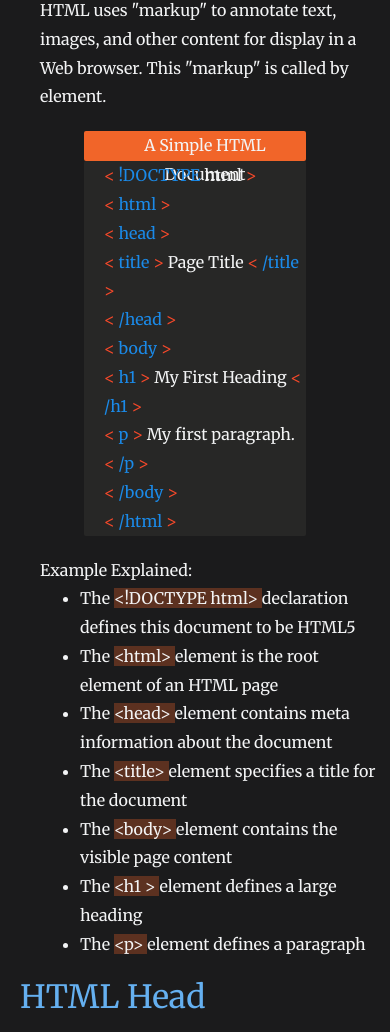
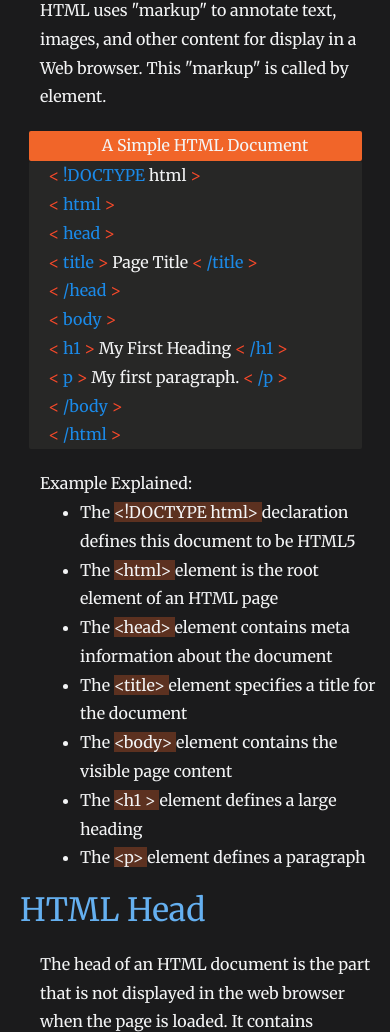
Before and after one commit to Mariana-oliveira/fcc_TechnicalDoc, a plain HTML site: page index.html in a window 390 px wide. Shown: the part 976-2008 px from the top of the page. Drawn offline with Linux system fonts and the light colour scheme.

Commit message:
box responsive

```diff
--- a/assets/main.css
+++ b/assets/main.css
@@ -219,7 +219,7 @@ td{
 .box code{
     display: block;
     max-width: 600px;
-    width: 60%;
+    width: 90%;
     margin: 0 auto 20px auto;
     padding-left: 20px;
     background-color: var(--box-color);
@@ -229,7 +229,7 @@ td{
 .box-title{
     display: block;
     max-width: 600px;
-    width: 60%;
+    width: 90%;
     height: 30px;
     margin: 20px auto 0 auto;
     padding-left: 20px;
@@ -273,7 +273,6 @@ td{
     }
 
     #main-doc {
-        /* position: relative; */
         margin: 520px 10px 0 10px;
     }
 
```
